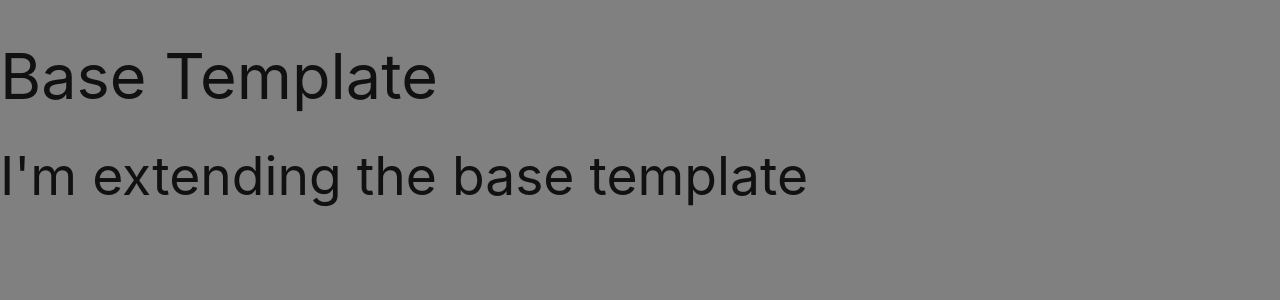
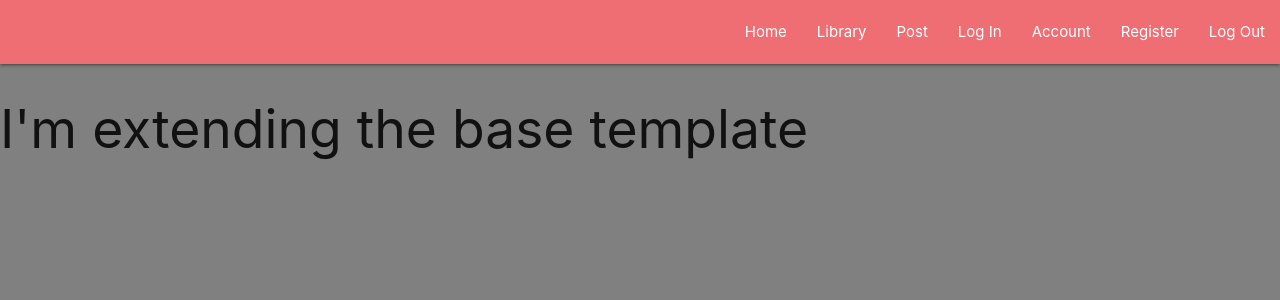
Before and after one commit to SleepyMan93/escro-games, a Flask app: page / in a window 1280 px wide. Shown: the top 300 px of the page. Run offline with Flask 2, Linux system fonts and the light colour scheme; data that the repository does not hold is empty; some libraries are stand-ins or nearby versions.

Commit message:
Added Materialize Navbar and Sidebar

```diff
--- a/static/js/script.js
+++ b/static/js/script.js
@@ -0,0 +1,3 @@
+$(document).ready(function(){
+    $('.sidenav').sidenav();
+  });
--- a/templates/base.html
+++ b/templates/base.html
@@ -1,19 +1,53 @@
 <!DOCTYPE html>
 <html lang="en">
+
 <head>
     <meta charset="UTF-8">
     <meta http-equiv="X-UA-Compatible" content="IE=edge">
     <meta name="viewport" content="width=device-width, initial-scale=1.0">
     <link rel="stylesheet" href="https://cdnjs.cloudflare.com/ajax/libs/font-awesome/5.15.3/css/all.min.css"
-        integrity="sha512-iBBXm8fW90+nuLcSKlbmrPcLa0OT92xO1BIsZ+ywDWZCvqsWgccV3gFoRBv0z+8dLJgyAHIhR35VZc2oM/gI1w==" crossorigin="anonymous" referrerpolicy="no-referrer" />
-    <link rel="stylesheet" href="https://cdnjs.cloudflare.com/ajax/libs/materialize/1.0.0/css/materialize.min.css" type="text/css">
+        integrity="sha512-iBBXm8fW90+nuLcSKlbmrPcLa0OT92xO1BIsZ+ywDWZCvqsWgccV3gFoRBv0z+8dLJgyAHIhR35VZc2oM/gI1w=="
+        crossorigin="anonymous" referrerpolicy="no-referrer" />
+    <link rel="stylesheet" href="https://cdnjs.cloudflare.com/ajax/libs/materialize/1.0.0/css/materialize.min.css"
+        type="text/css">
     <link rel="stylesheet" href="{{ url_for('static', filename='css/style.css') }}" type="text/css">
     {% block styles %}
     {% endblock %}
     <title>Escro Gaming</title>
 </head>
+
 <body>
-    <h1>Base Template</h1>
+
+    <header>
+        <!-- Top Navbar -->
+        <nav>
+            <div class="nav-wrapper">
+                <a href="#" data-target="mobile-demo" class="sidenav-trigger"><i class="fas fa-bars"></i></a>
+                <ul class="right hide-on-med-and-down">
+                    <li><a href="{{ url_for('show_games') }}">Home</a></li>
+                    <li><a href="#">Library</a></li>
+                    <li><a href="#">Post</a></li>
+                    <li><a href="#">Log In</a></li>
+                    <li><a href="#">Account</a></li>
+                    <li><a href="#">Register</a></li>
+                    <li><a href="#">Log Out</a></li>
+                </ul>
+            </div>
+        </nav>
+
+        <!-- Mobile Navbar -->
+        <ul class="sidenav" id="mobile-demo">
+            <li></li>
+            <li><a href="{{ url_for('show_games') }}">Home</a></li>
+            <li><a href="#">Library</a></li>
+            <li><a href="#">Post</a></li>
+            <li><a href="#">Log In</a></li>
+            <li><a href="#">Account</a></li>
+            <li><a href="#">Register</a></li>
+            <li><a href="#">Log Out</a></li>
+        </ul>
+    </header>
+
     {% block content %}
     {% endblock %}
 
@@ -25,4 +59,5 @@
     {% block scripts %}
     {% endblock %}
 </body>
+
 </html>
```
Also changed, not shown: README.md, static/css/style.css (line endings or trailing spaces), static/images/escro_games.png (added), static/images/jinja_error.png (added), static/images/jinja_syntax.png (added), static/images/jinja_template_test.png (renamed from assets/images/jinja_template_test.png), static/images/mongo_db_data.png (renamed from assets/images/mongo_db_data.png), static/images/syntax_error_app_test.png (renamed from assets/images/syntax_error_app_test.png), static/images/test_connection_function.png (renamed from assets/images/test_connection_function.png).
